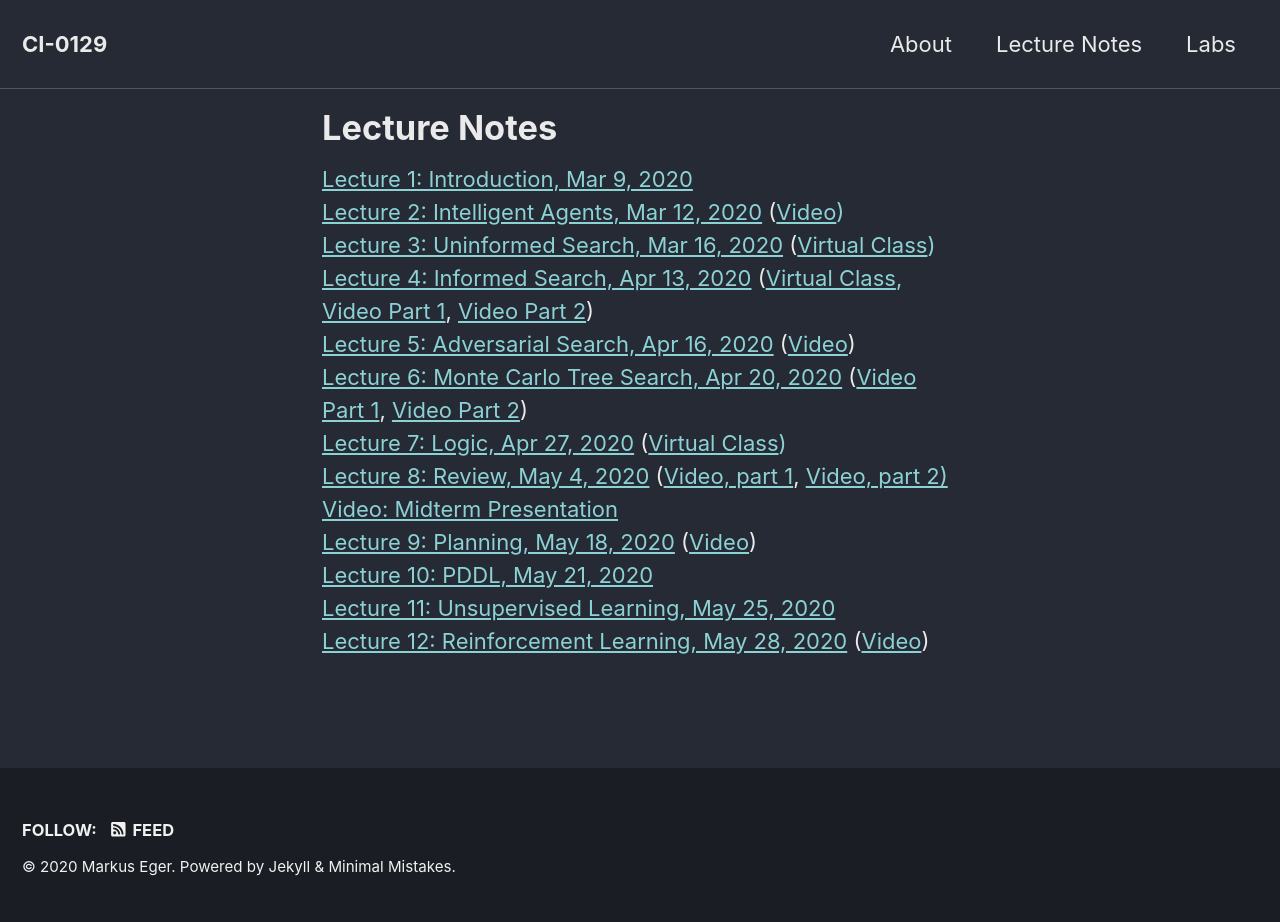
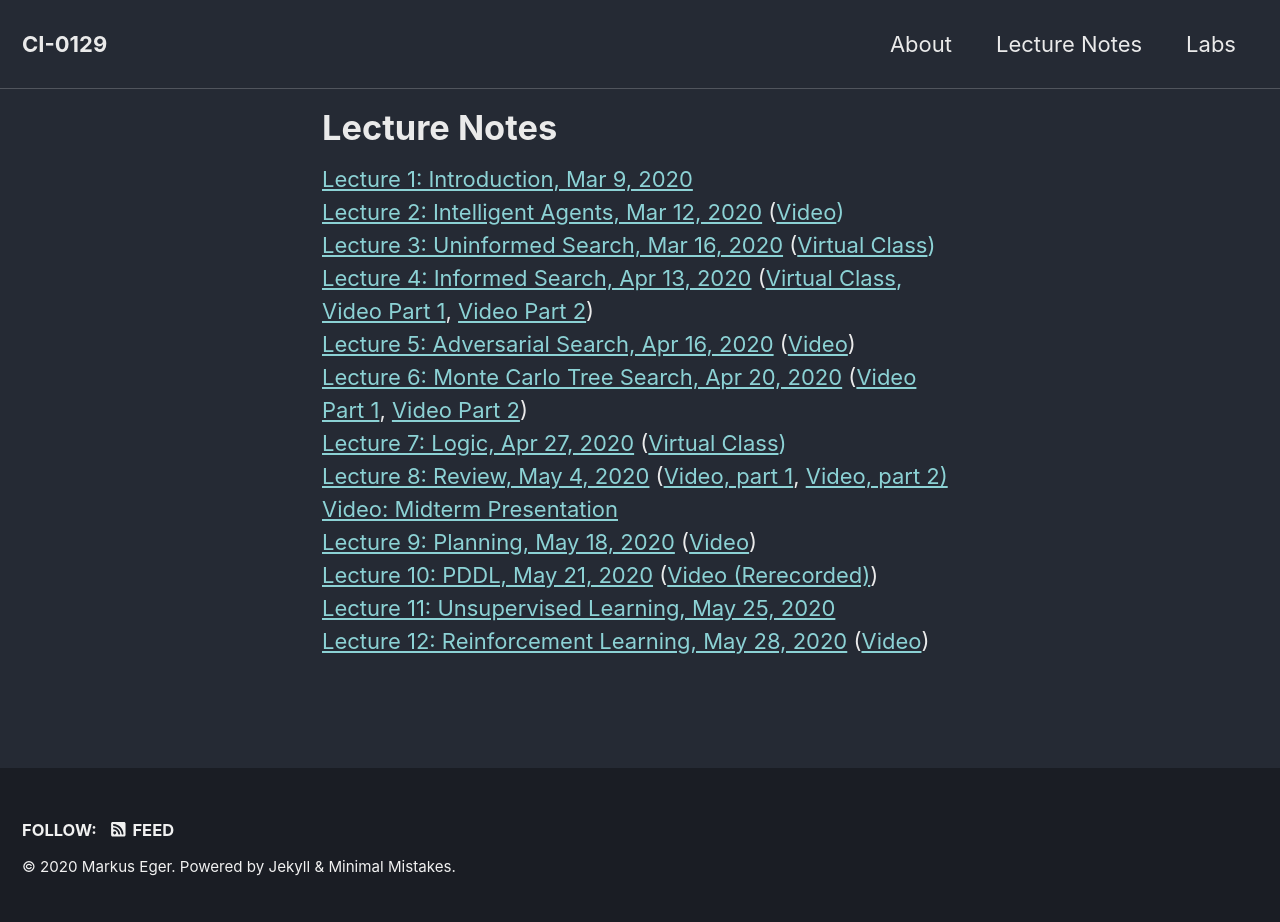
Before and after one commit to yawgmoth/CI-0129, a Jekyll site: the page built from _pages/slides.html, in a window 1280 px wide. Built offline with Jekyll 4.4.1, drawn with Linux system fonts in a browser that asks for light colours; cached includes are drawn as plain includes; nearby versions of some CDN libraries.

Commit message:
add new video

```diff
--- a/_pages/slides.html
+++ b/_pages/slides.html
@@ -18,6 +18,6 @@ categories: [frontpage]
 <a href="lecture8.html">Lecture 8: Review, May 4, 2020</a> (<a href="https://www.youtube.com/watch?v=5pU785ntPZ8">Video, part 1</a>, <a href="https://www.youtube.com/watch?v=7fy5mItEshI">Video, part 2)<br/>
 <a href="https://www.youtube.com/watch?v=8ZBzCwZJktw">Video: Midterm Presentation</a><br/>
 <a href="lecture9.html">Lecture 9: Planning, May 18, 2020</a> (<a href="https://www.youtube.com/watch?v=YK2pnoZoIX8">Video</a>) <br/>
-<a href="lecture10.html">Lecture 10: PDDL, May 21, 2020</a> <br/>
+<a href="lecture10.html">Lecture 10: PDDL, May 21, 2020</a> (<a href="https://www.youtube.com/watch?v=ePPYMH2UK-U">Video (Rerecorded)</a>)<br/>
 <a href="lecture11.html">Lecture 11: Unsupervised Learning, May 25, 2020</a> <br/>
 <a href="lecture12.html">Lecture 12: Reinforcement Learning, May 28, 2020</a>  (<a href="https://youtu.be/LL3MrlQ-0Sc">Video</a>) <br/>
```
